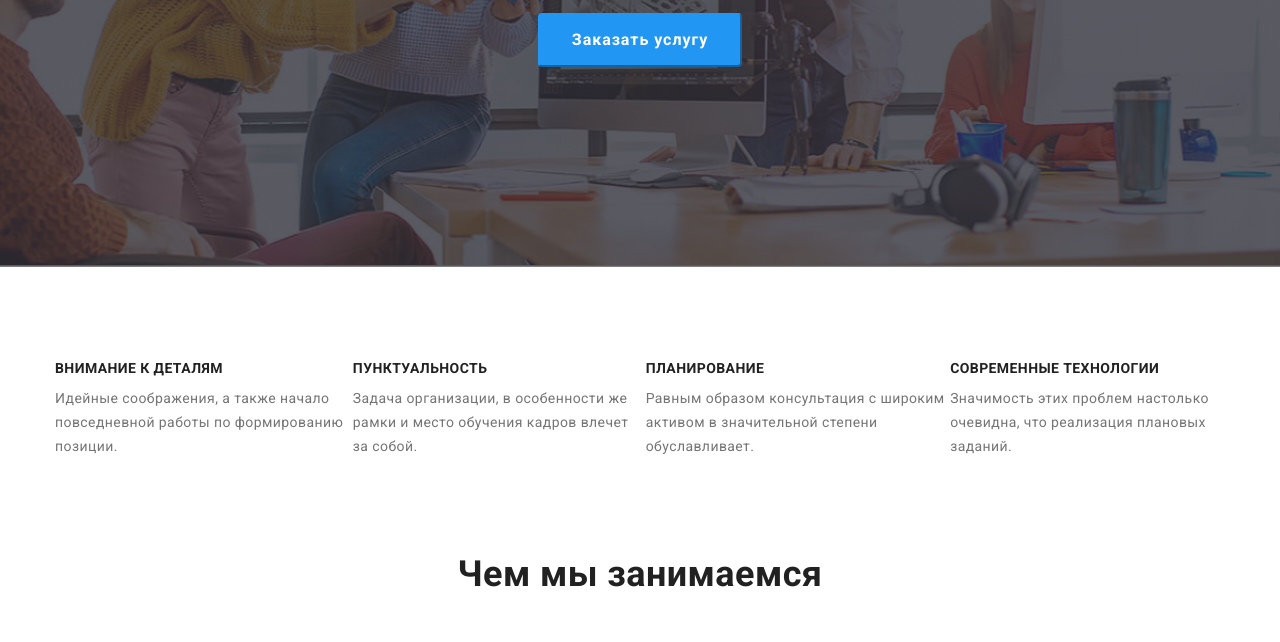
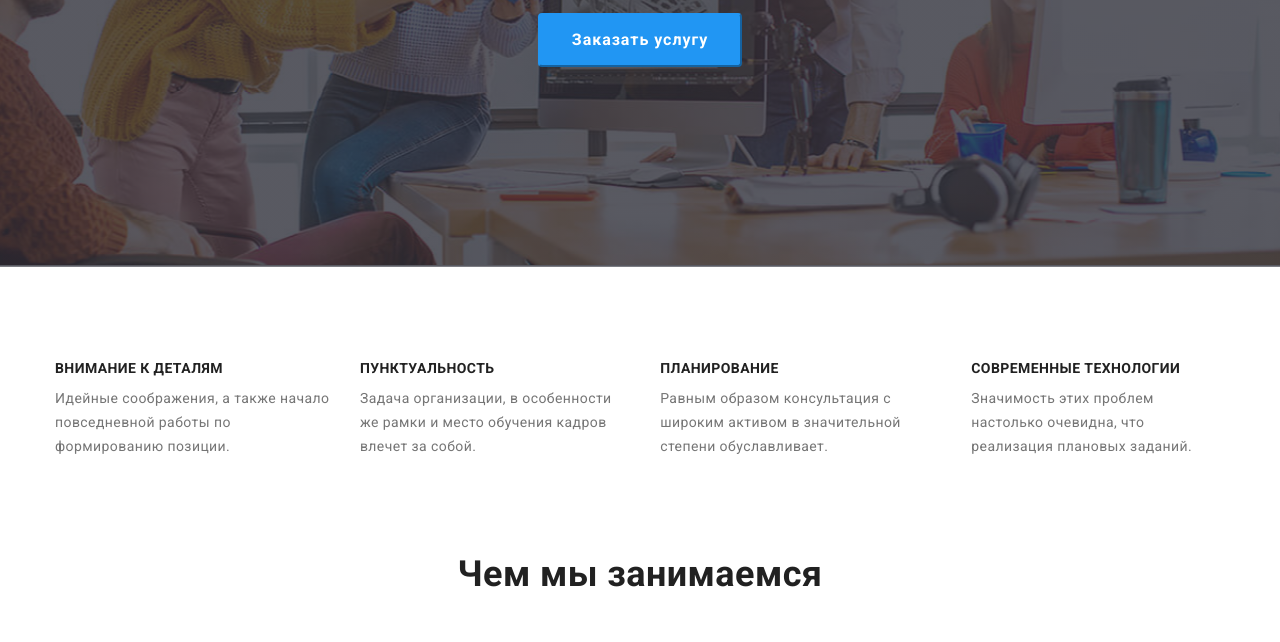
Before and after one commit to JulianaClusin/goit-markup-hw-03, a plain HTML site: page index.html in a window 1280 px wide. Shown: the part 425-1067 px from the top of the page. Drawn offline with Linux system fonts and the light colour scheme.

Commit message:
features

```diff
--- a/css/styles.css
+++ b/css/styles.css
@@ -236,6 +236,12 @@ margin: 0px;
 margin-bottom: 10px;
 
 color:var(--text-main-color)
+}
+
+.features-list .features-section:not(:last-child) {
+  margin-right: 30px;
+  margin-top: 0px;
+  margin-bottom: 0px;
 }
 
 .features .container {
--- a/index.html
+++ b/index.html
@@ -52,22 +52,22 @@
         <div class="container">
         <h2 hidden> Особенности </h2>
         <ul class="features-list list">
-            <li>
+            <li class="features-section">
                 <h3 class="features-list-heading list">Внимание к деталям</h3>
                 <p class="features-list-text"> Идейные соображения, а также начало
                     повседневной работы по формированию позиции. </p>
             </li>
-            <li>
+            <li class="features-section">
                 <h3 class="features-list-heading list">Пунктуальность</h3>
                 <p class="features-list-text"> Задача организации,
                     в особенности же рамки и место обучения кадров влечет за собой. </p>
             </li>
-            <li>
+            <li class="features-section">
                 <h3 class="features-list-heading list">Планирование</h3>
                 <p class="features-list-text"> Равным образом консультация
                     с широким активом в значительной степени обуславливает. </p>
             </li>
-            <li>
+            <li class="features-section">
                 <h3 class="features-list-heading list">Современные технологии</h3>
                 <p class="features-list-text"> Значимость этих проблем настолько очевидна,
                     что реализация плановых заданий. </p>
```
